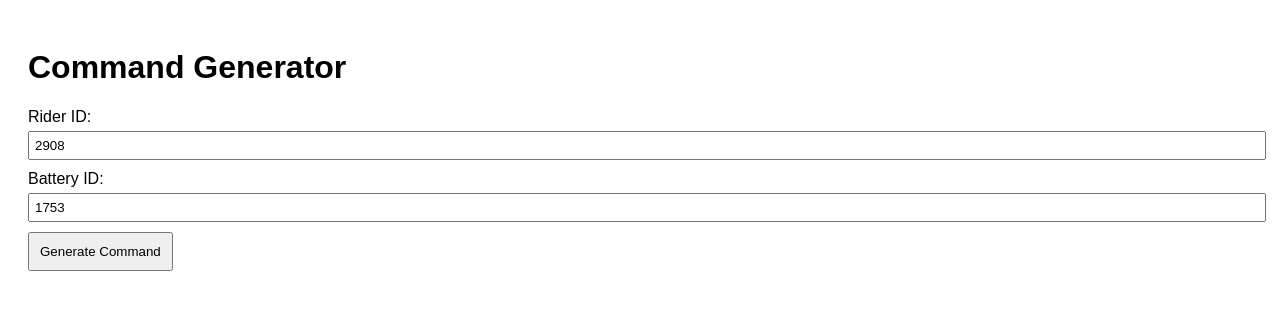
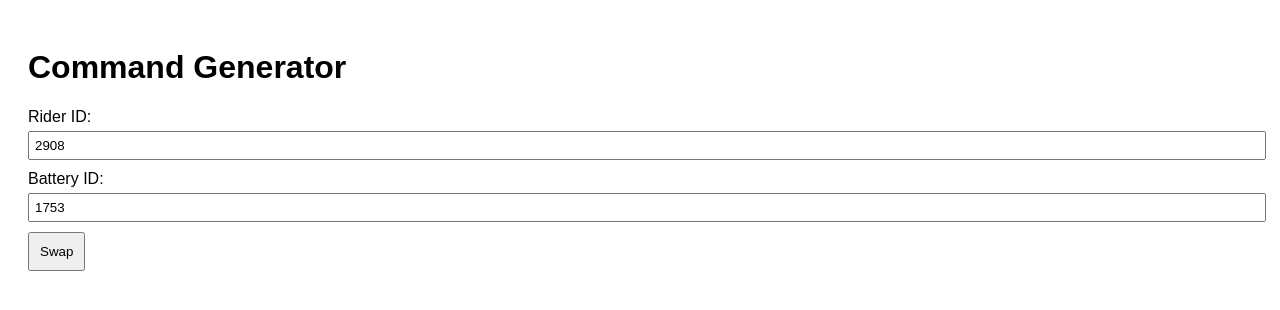
Before and after one commit to Annujj171099/command-generator, a plain HTML site: page index.html in a window 1280 px wide. Drawn offline with Linux system fonts and the light colour scheme.

Commit message:
Update index.html

```diff
--- a/index.html
+++ b/index.html
@@ -38,7 +38,7 @@
     <label for="battery_id">Battery ID:</label>
     <input type="number" id="battery_id" value="1753">
 
-    <button onclick="generateCommand()">Generate Command</button>
+    <button onclick="generateCommand()">Swap</button>
 
     <div id="result"></div>
 
```
